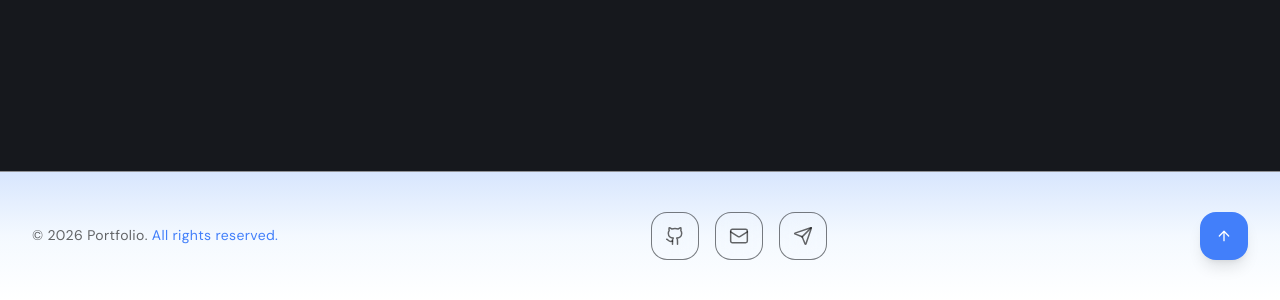
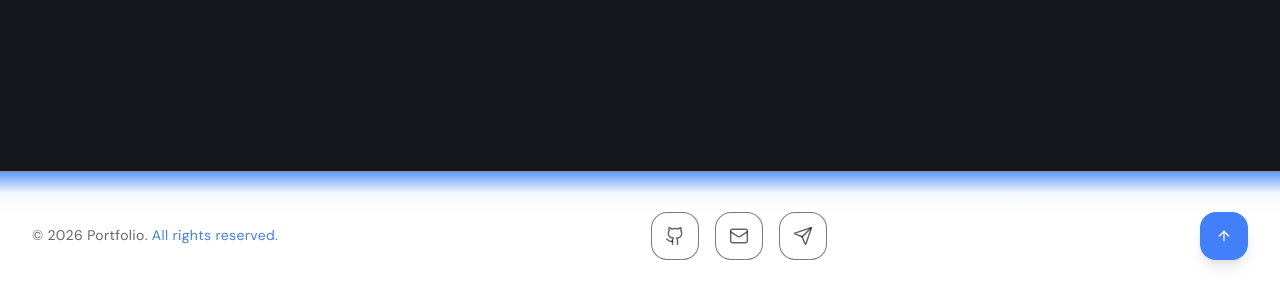
Before and after one commit to VibelessYoung/Modern-CV, a React (Vite) app: page / in a window 1280 px wide. Shown: the part 7695-7995 px from the top of the page. Built offline with nearby package versions, Linux system fonts and the light colour scheme.

Commit message:
handle dark-light in header

```diff
--- a/src/components/Footer.tsx
+++ b/src/components/Footer.tsx
@@ -8,12 +8,7 @@ export function Footer() {
 
   return (
     <footer className="relative border-t border-border/50 bg-white dark:bg-background/70 backdrop-blur-xl">
-      <div
-        className="absolute inset-0 pointer-events-none bg-gradient-to-b
-from-blue-500/20 dark:from-blue-400/15
-via-blue-300/10 dark:via-blue-500/5 to-transparent"
-      />
-
+      <div className="absolute inset-x-0 top-0 pointer-events-none h-1/3 bg-gradient-to-b from-blue-500/80 dark:from-blue-400/15 via-blue-300/10 dark:via-blue-500/5 to-transparent" />
       <div className="container relative px-8 py-10 mx-auto">
         <div className="flex flex-col items-center justify-between gap-8 md:flex-row">
           <div className="text-center md:text-left">
--- a/src/components/Header.tsx
+++ b/src/components/Header.tsx
@@ -70,7 +70,7 @@ export function Header() {
     <header
       className={`fixed top-0 left-0 right-0 z-50 transition-all duration-300 ${
         isScrolled
-          ? "bg-background/95 backdrop-blur-sm border-b border-border"
+          ? "dark:bg-white/5 bg-black/75 backdrop-blur-sm border-b border-white/30 dark:border-border"
           : "bg-transparent"
       }`}
       style={{ minHeight: "64px" }}
```
